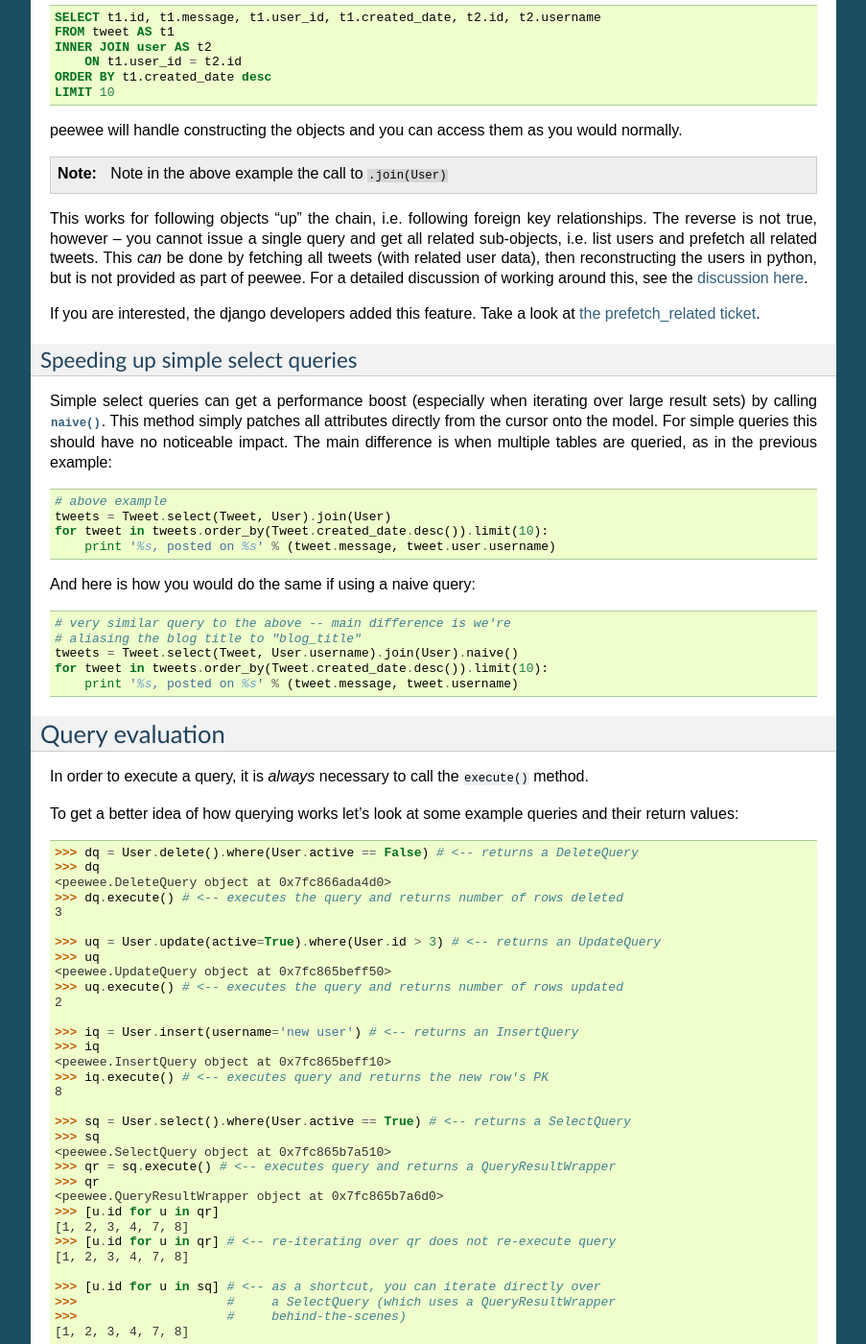
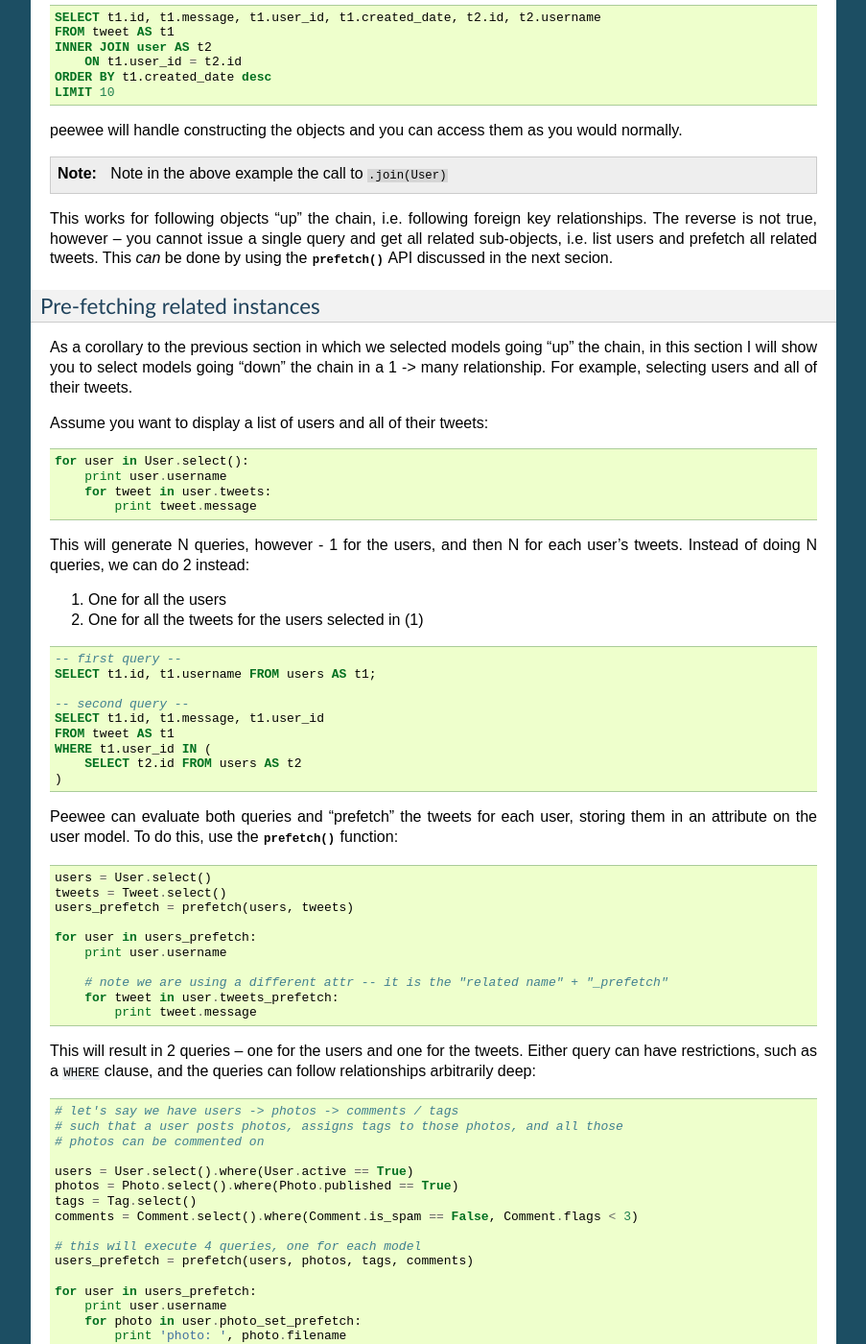
Before and after one commit to coleifer/peewee, a Sphinx documentation site: the page built from docs/peewee/querying.rst, in a window 1280 px wide and 1400 px high, scrolled down 7425 px. Shown: the whole window at 96% size, without its empty margins (198-1101 px from the left). Built offline with Sphinx 7.4.7, drawn with Linux system fonts in a browser that asks for light colours; some of the changed text lies outside the part shown.

Commit message:
Documenting prefetch

```diff
--- a/docs/peewee/querying.rst
+++ b/docs/peewee/querying.rst
@@ -446,13 +446,93 @@
 
 This works for following objects "up" the chain, i.e. following foreign key relationships.
 The reverse is not true, however -- you cannot issue a single query and get all related
-sub-objects, i.e. list users and prefetch all related tweets.  This *can* be done by
-fetching all tweets (with related user data), then reconstructing the users in python, but
-is not provided as part of peewee.  For a detailed discussion of working
-around this, see the `discussion here <https://groups.google.com/forum/?fromgroups#!topic/peewee-orm/RLd2r-eKp7w>`_.
+sub-objects, i.e. list users and prefetch all related tweets.  This *can* be done by using
+the :py:func:`prefetch` API discussed in the next secion.
 
-If you are interested, the django developers added this feature.  Take a look
-at `the prefetch_related ticket <https://code.djangoproject.com/ticket/16937>`_.
+.. _prefetch:
+
+Pre-fetching related instances
+^^^^^^^^^^^^^^^^^^^^^^^^^^^^^^
+
+As a corollary to the previous section in which we selected models going "up" the
+chain, in this section I will show you to select models going "down" the chain
+in a 1 -> many relationship.  For example, selecting users and all of their tweets.
+
+Assume you want to display a list of users and all of their tweets:
+
+.. code-block:: python
+
+    for user in User.select():
+        print user.username
+        for tweet in user.tweets:
+            print tweet.message
+
+This will generate N queries, however - 1 for the users, and then N for each user's
+tweets.  Instead of doing N queries, we can do 2 instead:
+
+1. One for all the users
+2. One for all the tweets for the users selected in (1)
+
+.. code-block:: sql
+
+    -- first query --
+    SELECT t1.id, t1.username FROM users AS t1;
+
+    -- second query --
+    SELECT t1.id, t1.message, t1.user_id
+    FROM tweet AS t1
+    WHERE t1.user_id IN (
+        SELECT t2.id FROM users AS t2
+    )
+
+Peewee can evaluate both queries and "prefetch" the tweets for each user, storing
+them in an attribute on the user model.  To do this, use the :py:func:`prefetch`
+function:
+
+.. code-block:: python
+
+    users = User.select()
+    tweets = Tweet.select()
+    users_prefetch = prefetch(users, tweets)
+
+    for user in users_prefetch:
+        print user.username
+
+        # note we are using a different attr -- it is the "related name" + "_prefetch"
+        for tweet in user.tweets_prefetch:
+            print tweet.message
+
+This will result in 2 queries -- one for the users and one for the tweets.  Either
+query can have restrictions, such as a ``WHERE`` clause, and the queries can follow
+relationships arbitrarily deep:
+
+.. code-block:: python
+
+    # let's say we have users -> photos -> comments / tags
+    # such that a user posts photos, assigns tags to those photos, and all those
+    # photos can be commented on
+
+    users = User.select().where(User.active == True)
+    photos = Photo.select().where(Photo.published == True)
+    tags = Tag.select()
+    comments = Comment.select().where(Comment.is_spam == False, Comment.flags < 3)
+
+    # this will execute 4 queries, one for each model
+    users_prefetch = prefetch(users, photos, tags, comments)
+
+    for user in users_prefetch:
+        print user.username
+        for photo in user.photo_set_prefetch:
+            print 'photo: ', photo.filename
+            for tag in photo.tag_set_prefetch:
+                print 'tagged with:', tag.tag
+            for comment in photo.comment_set_prefetch:
+                print 'comment:', comment.comment
+
+.. warning::
+    Care should be used with prefetch!  It can save you queries, but it can also
+    use a lot of memory if the number of results returned is large.  To mitigate
+    this, apply a ``LIMIT`` to your outer queries.
 
 
 Speeding up simple select queries
```
